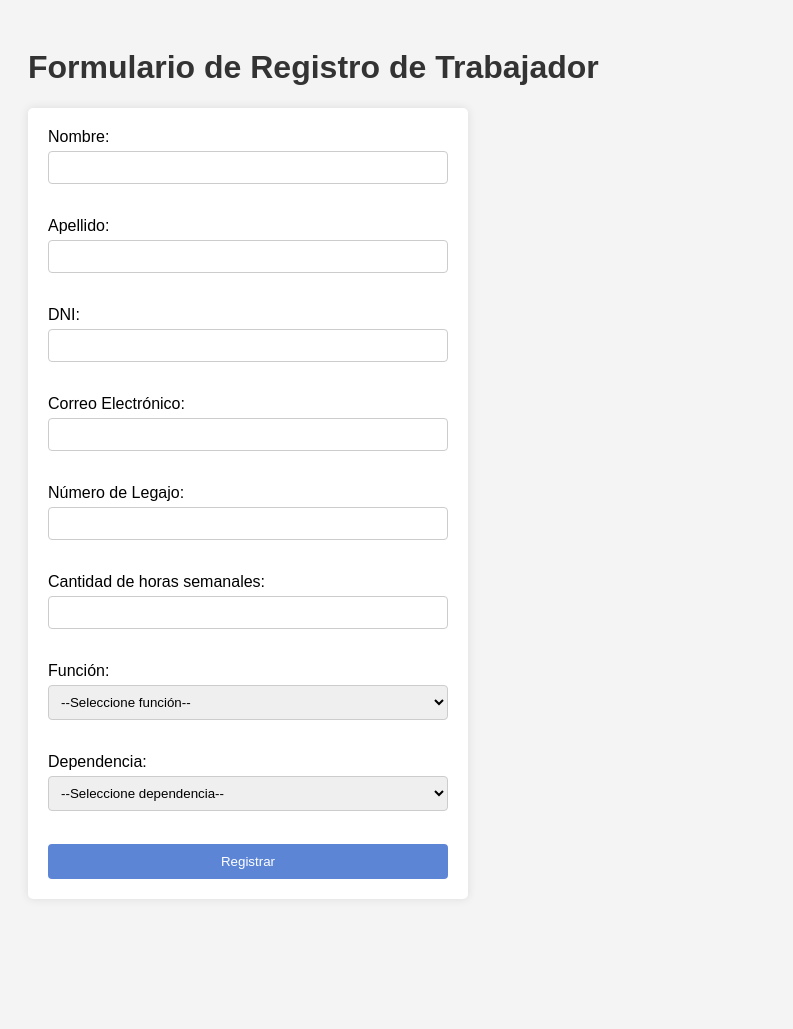
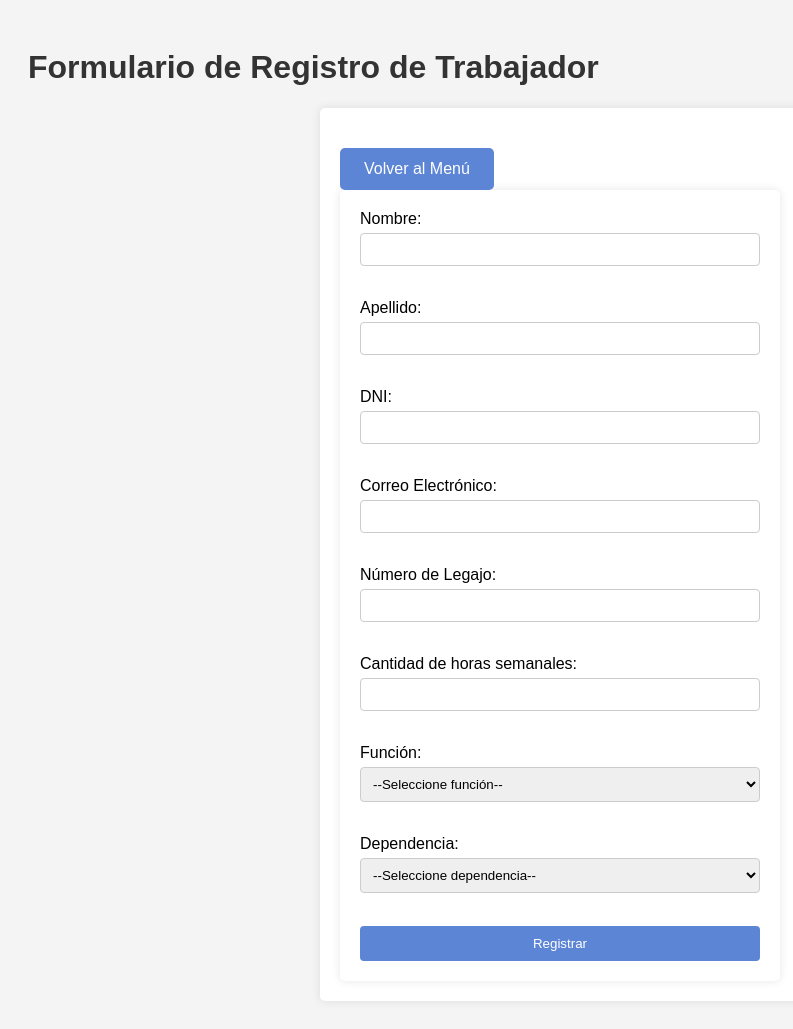
Before and after one commit to LautaroRezoagli/pagina-web, a Flask app: page /registro in a window 1280 px wide. Shown: the whole page, without its empty margins (0-793 px from the left). Before the commit the page ends 879 px from the top, so only its background shows below. Run offline with Flask 3, Linux system fonts and the light colour scheme.

Commit message:
Formularios V2
Tan mas bonitos

```diff
--- a/app/static/styles.css
+++ b/app/static/styles.css
@@ -42,3 +42,38 @@ input[type="submit"] {
 input[type="submit"]:hover {
     background-color: #3e5cb8;
 }
+
+.navbar {
+    background-color: #5c85d6;
+    overflow: hidden;
+    border-radius: 5px;
+    margin-bottom: 20px;
+}
+
+.navbar a {
+    float: left;
+    display: block;
+    color: white;
+    text-align: center;
+    padding: 14px 20px;
+    text-decoration: none;
+}
+
+.navbar a:hover {
+    background-color: #3e5cb8;
+}
+
+.boton-volver {
+    background-color: #5c85d6;
+    color: white;
+    border: none;
+    padding: 12px 24px;
+    border-radius: 5px;
+    font-size: 16px;
+    cursor: pointer;
+    margin-top: 20px;
+}
+
+.boton-volver:hover {
+    background-color: #3e5cb8;
+}
--- a/app/templates/entrada.html
+++ b/app/templates/entrada.html
@@ -24,5 +24,8 @@
 
         <input type="submit" value="Registrar Entrada">
     </form>
+
+    <br>
+    <a href="{{ url_for('menu') }}"><button class="boton-volver">Volver al Menú</button></a>
 </body>
 </html>
--- a/app/templates/registro.html
+++ b/app/templates/registro.html
@@ -4,9 +4,24 @@
     <meta charset="UTF-8">
     <title>Registro de Trabajador</title>
     <link rel="stylesheet" type="text/css" href="{{ url_for('static', filename='styles.css') }}">
+    <style>
+        .form-container {
+            background: white;
+            padding: 20px;
+            border-radius: 5px;
+            max-width: 600px;
+            margin: 0 auto;
+            box-shadow: 0 0 10px rgba(0,0,0,0.1);
+        }
+    </style>
 </head>
 <body>
+
     <h1>Formulario de Registro de Trabajador</h1>
+
+    <div class="form-container">
+        <a href="{{ url_for('menu') }}"><button class="boton-volver">Volver al Menú</button></a>
+
         <form method="POST">
             <label>Nombre:</label><br>
             <input type="text" name="nombre" required><br><br>
@@ -44,5 +59,7 @@
 
             <input type="submit" value="Registrar">
         </form>
+    </div>
+
 </body>
 </html>
--- a/app/templates/salida.html
+++ b/app/templates/salida.html
@@ -16,5 +16,8 @@
 
         <input type="submit" value="Registrar Salida">
     </form>
+
+    <br>
+    <a href="{{ url_for('menu') }}"><button class="boton-volver">Volver al Menú</button></a>
 </body>
 </html>
```
Also changed, not shown: app/templates/menu.html (+8 -5 lines). Lines whose indentation alone changed are shown as unchanged.
